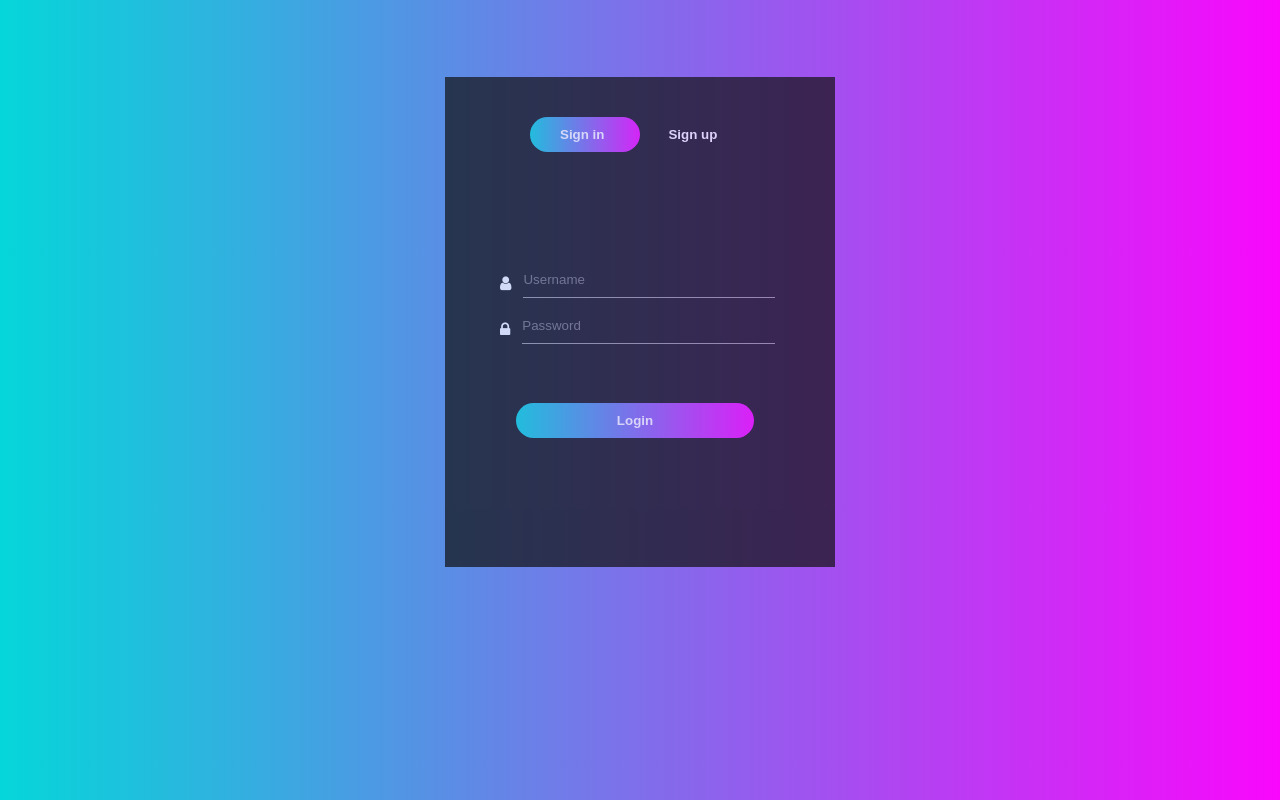
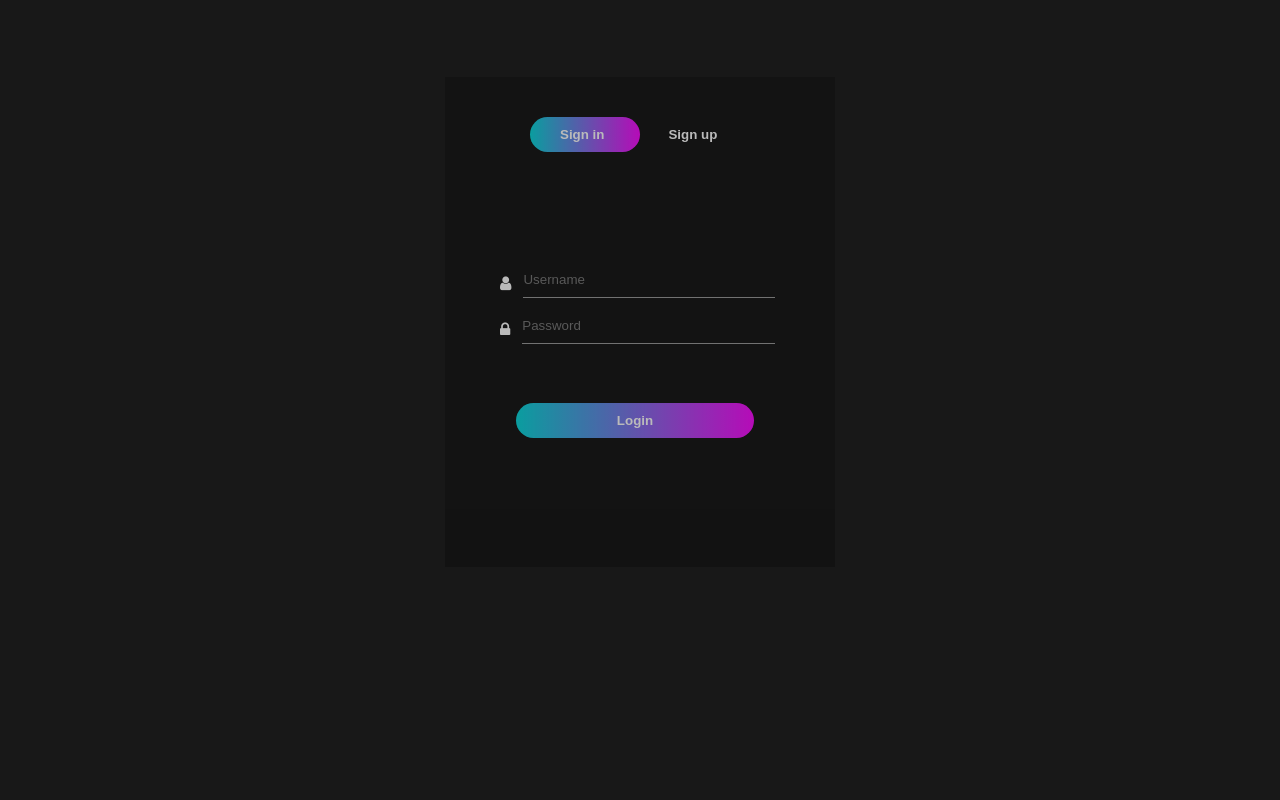
Before and after one commit to singhteekam/IMA, a plain HTML site: page final/login.html in a window 1280 px wide. Drawn offline with Linux system fonts and the light colour scheme.

Commit message:
first commit

```diff
--- a/final/log.css
+++ b/final/log.css
@@ -6,7 +6,7 @@
 }
 body{
   min-height: 100vh;
-  background-image: linear-gradient(to right,#05D6D9,#F907FC);
+  background: #181818;
 }
 .container
 {
```
